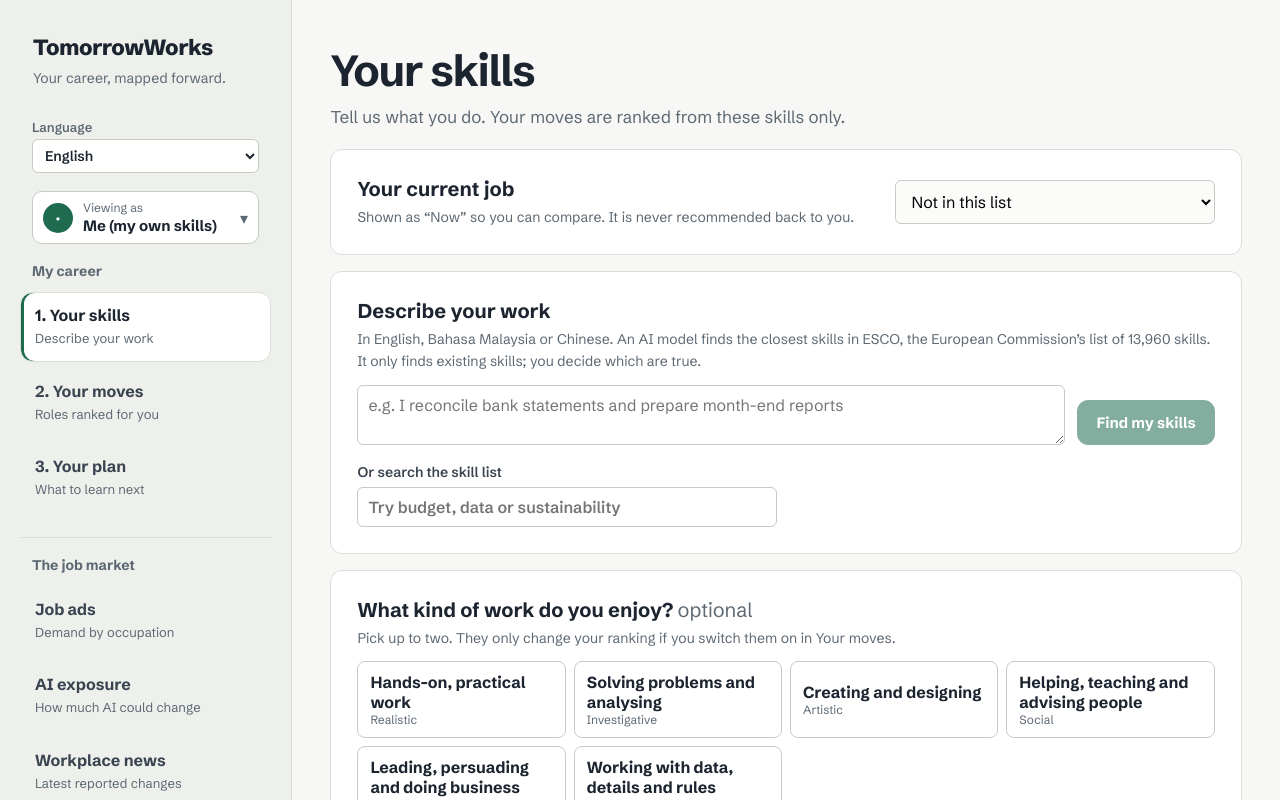
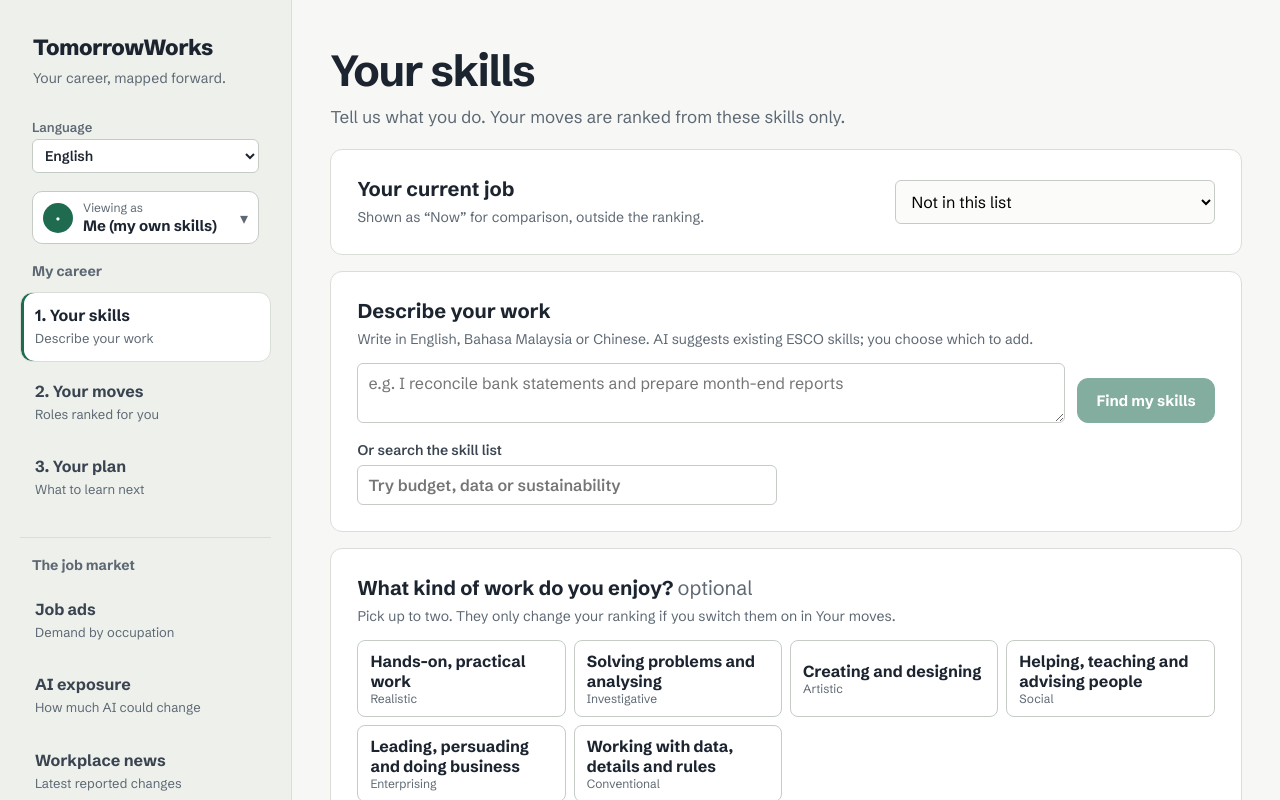
Before and after one commit to kairos8232/TomorrowWorks, a React (Vite) app: page / in a window 1280 px wide. Both pictures are taken after a click on the button "Start with my own skills". Shown: the top 800 px of the page. Built offline with nearby package versions, Linux system fonts and the light colour scheme.

Commit message:
fix: conditional source summary display, responsive layout improvements, and updated step descriptions

```diff
--- a/src/MovesStep.tsx
+++ b/src/MovesStep.tsx
@@ -228,12 +228,12 @@ export function MovesStep({ profile, onEditSkills, onPlan }: { profile: Profile;
   </div>;
 }
 
-export function SourcesFooter() {
+export function SourcesFooter({ showSourceSummary = true }: { showSourceSummary?: boolean }) {
   const tx = useTx();
   const t = useT();
   const lang = useLang();
   return <footer className="sources-footer">
-    <p>{tx('Sources: {dosm}, Q1 and Q2 2026; {ilo}, 2025; ESCO v1.2.1. Skill similarity uses BAAI/bge-m3 embeddings computed on RunPod.', { dosm: <a href={snapshots.q2.source.url} target="_blank" rel="noreferrer">DOSM Job Market Insights</a>, ilo: <a href={ilo.source.url} target="_blank" rel="noreferrer">ILO Working Paper 140</a> })}</p>
+    {showSourceSummary && <p>{tx('Sources: {dosm}, Q1 and Q2 2026; {ilo}, 2025; ESCO v1.2.1. Skill similarity uses BAAI/bge-m3 embeddings computed on RunPod.', { dosm: <a href={snapshots.q2.source.url} target="_blank" rel="noreferrer">DOSM Job Market Insights</a>, ilo: <a href={ilo.source.url} target="_blank" rel="noreferrer">ILO Working Paper 140</a> })}</p>}
     {/* Licence wording required by ESCO: kept in English in every language. */}
     <p>This service uses the ESCO classification of the European Commission. {t('The role set is an adapted selection of ESCO. Profiles in this prototype are fictional or kept only in your browser tab.')}</p>
     {lang !== 'en' && <p>{t('Skill names and role titles are shown in English because ESCO has no Malay or Chinese version.')}</p>}
--- a/src/SkillsStep.tsx
+++ b/src/SkillsStep.tsx
@@ -53,7 +53,7 @@ export function SkillsStep({ profile, setProfile, onNext }: { profile: Profile;
   return <div className="step-body skills-body">
     <section className="panel job-panel">
       <div><h2>{t('Your current job')}</h2>
-        <p className="note">{t('Shown as “Now” so you can compare. It is never recommended back to you.')}</p></div>
+        <p className="note">{t('Shown as “Now” for comparison, outside the ranking.')}</p></div>
       <select value={profile.currentRoleId ?? ''} onChange={(e) => update({ currentRoleId: e.target.value || null })} aria-label={t('Your current job')}>
         <option value="">{t('Not in this list')}</option>
         {roles.map((r) => <option key={r.id} value={r.id}>{roleTitle(r.title)}</option>)}
@@ -62,7 +62,7 @@ export function SkillsStep({ profile, setProfile, onNext }: { profile: Profile;
 
     <section className="panel">
       <h2>{t('Describe your work')}</h2>
-      <p className="note">{t('In English, Bahasa Malaysia or Chinese. An AI model finds the closest skills in ESCO, the European Commission’s list of 13,960 skills. It only finds existing skills; you decide which are true.')}</p>
+      <p className="note">{t('Write in English, Bahasa Malaysia or Chinese. AI suggests existing ESCO skills; you choose which to add.')}</p>
       <form className="skill-search" onSubmit={findSkills}>
         <textarea aria-label={t('Describe your work')} value={description} onChange={(e) => setDescription(e.target.value)} maxLength={500} rows={2} placeholder={t('e.g. I reconcile bank statements and prepare month-end reports')} />
         <button type="submit" className="primary-button" disabled={search.busy || !description.trim()}>{search.busy ? t('Searching…') : t('Find my skills')}</button>
--- a/src/i18n.tsx
+++ b/src/i18n.tsx
@@ -85,9 +85,9 @@ const dict: Record<string, Entry> = {
 
   // Skills step
   'Your current job': { ms: 'Kerja semasa anda', zh: '你目前的工作' },
-  'Shown as “Now” so you can compare. It is never recommended back to you.': { ms: 'Ditunjukkan sebagai “Kini” untuk perbandingan. Ia tidak akan dicadangkan semula kepada anda.', zh: '显示为“现在”以便比较，不会再推荐给你。' },
+  'Shown as “Now” for comparison, outside the ranking.': { ms: 'Ditunjukkan sebagai “Kini” untuk perbandingan, di luar kedudukan.', zh: '显示为“现在”供比较，不参与排名。' },
   'Not in this list': { ms: 'Tiada dalam senarai', zh: '不在此列表中' },
-  'In English, Bahasa Malaysia or Chinese. An AI model finds the closest skills in ESCO, the European Commission’s list of 13,960 skills. It only finds existing skills; you decide which are true.': { ms: 'Dalam Bahasa Inggeris, Bahasa Malaysia atau Cina. Model AI mencari kemahiran paling hampir dalam ESCO, senarai 13,960 kemahiran Suruhanjaya Eropah. Ia hanya mencari kemahiran sedia ada; anda tentukan yang benar.', zh: '可用英文、马来文或中文。AI 模型在欧盟委员会 ESCO 的 13,960 项技能中找出最接近的技能。它只查找已有技能，由你决定哪些属实。' },
+  'Write in English, Bahasa Malaysia or Chinese. AI suggests existing ESCO skills; you choose which to add.': { ms: 'Tulis dalam Bahasa Inggeris, Bahasa Malaysia atau Cina. AI mencadangkan kemahiran ESCO sedia ada; anda pilih yang hendak ditambah.', zh: '可用英文、马来文或中文描述。AI 推荐现有的 ESCO 技能，由你选择添加。' },
   'Find my skills': { ms: 'Cari kemahiran saya', zh: '查找我的技能' },
   'Searching…': { ms: 'Mencari…', zh: '搜索中…' },
   'Or search the skill list': { ms: 'Atau cari dalam senarai kemahiran', zh: '或搜索技能列表' },
--- a/src/main.tsx
+++ b/src/main.tsx
@@ -180,7 +180,7 @@ function App() {
         {screen === 'outlook' && <OutlookTable />}
         {screen === 'news' && <NewsView />}
         {comingSoon[screen] && <section className="panel soon-panel"><h2>{t('Coming soon')}</h2><p>{t(comingSoon[screen]!)}</p></section>}
-        <SourcesFooter />
+        <SourcesFooter showSourceSummary={screen !== 'home'} />
       </div>
     </main>
   </div></LangProvider>;
--- a/src/styles.css
+++ b/src/styles.css
@@ -252,6 +252,7 @@ h1 { margin: 0; font-size: clamp(36px, 4.2vw, 56px); line-height: 1.13; letter-s
 .soon-panel p { color: #3a4450; line-height: 1.6; }
 .home { display: grid; gap: 28px; padding-top: 8px; }
 .home-hero h1 { max-width: 18ch; }
+@media (max-width: 1379px) { .home-hero h1 { max-width: 24ch; } }
 .home-hero > p { max-width: 62ch; color: #3a4450; font-size: clamp(17px, 1.25vw, 20px); line-height: 1.6; margin: 18px 0 0; }
 .home-hero > p.note { margin-top: 12px; font-size: 14px; color: #5d6873; }
 .home h2 { font-size: 22px; margin: 0 0 14px; }
@@ -448,6 +449,9 @@ summary:focus-visible, select:focus-visible, input:focus-visible, textarea:focus
   .sidebar { grid-template-columns: minmax(0, 1fr) minmax(120px, 145px); padding: 12px 16px; }
   .sidebar .viewer-switch { grid-column: 1 / -1; }
   .sidebar .viewer-switch summary { min-height: 42px; }
+  .sidebar .nav-list[aria-label="My career"] { display: grid; grid-template-columns: repeat(3, minmax(0, 1fr)); gap: 2px; overflow: visible; }
+  .sidebar .nav-list[aria-label="My career"] .nav-item { min-width: 0; padding: 7px 5px; white-space: nowrap; }
+  .sidebar .nav-list[aria-label="My career"] .nav-item strong { font-size: 13px; }
   .job-panel { grid-template-columns: 1fr; }
   .people-grid { grid-template-columns: 1fr; }
   .what-changed summary { display: block; padding-right: 24px; position: relative; }
```
